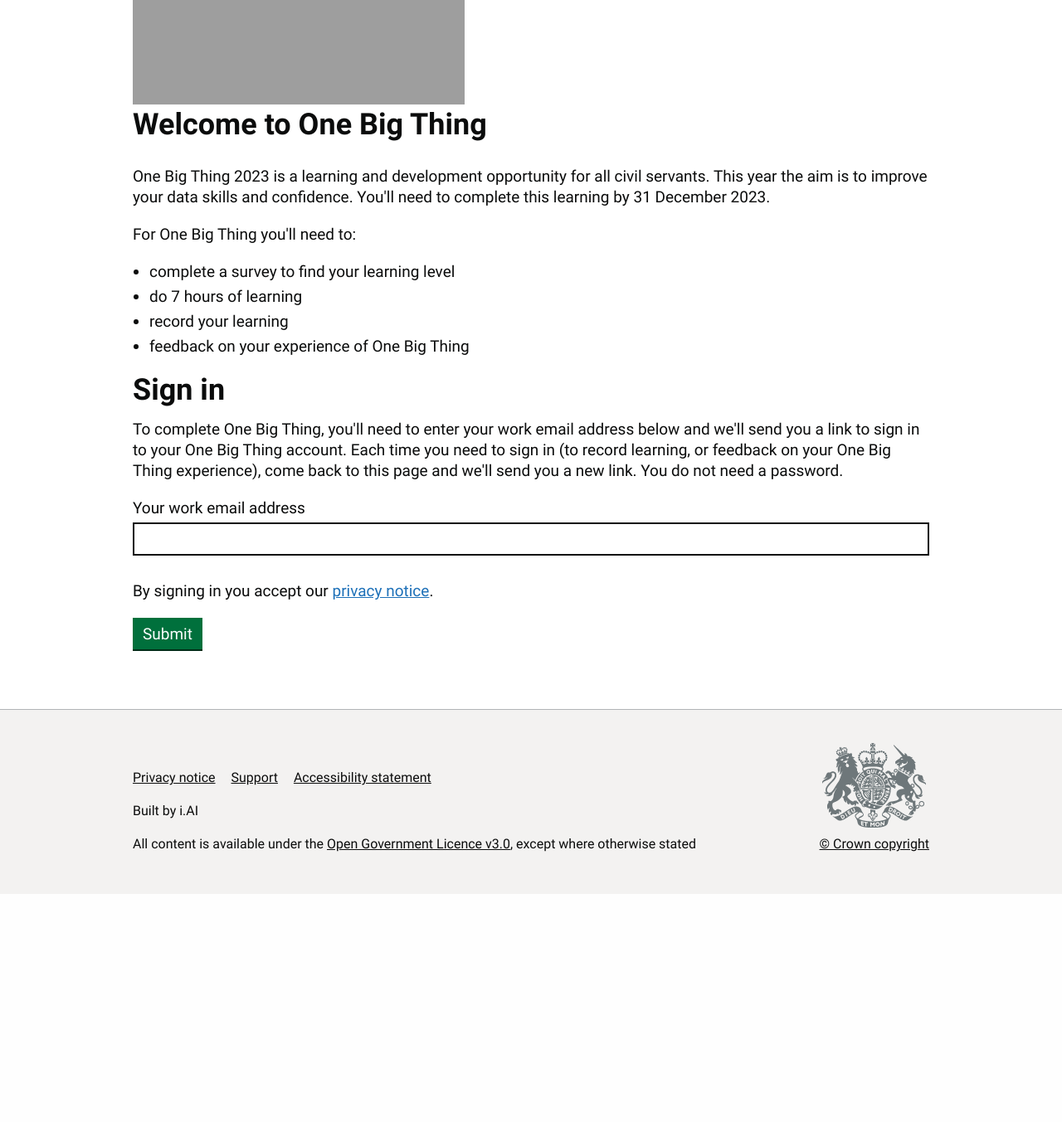
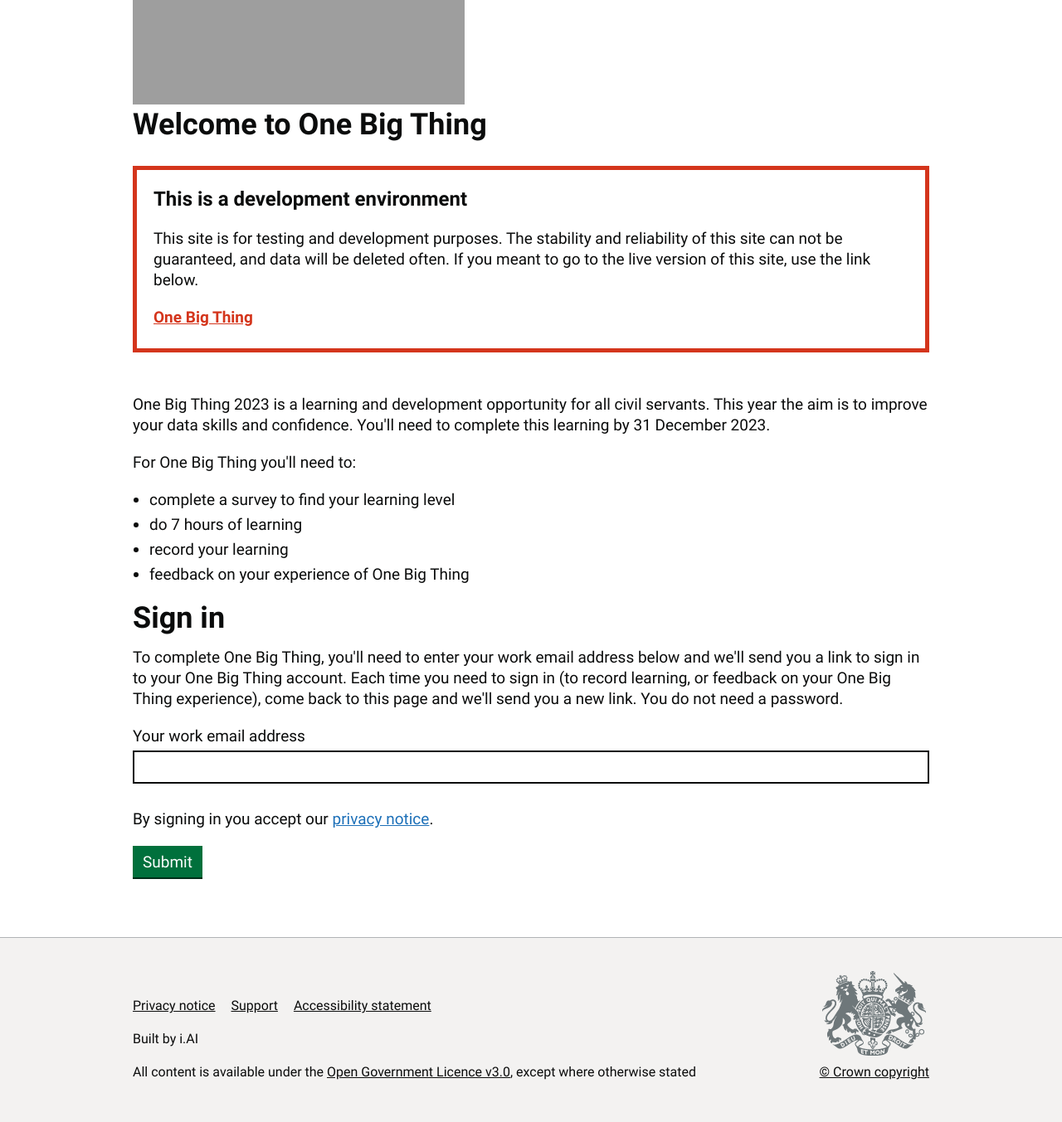
Before and after one commit to i-dot-ai/one-big-thing, a Django app: page / in a window 1280 px wide. Shown: the part 340-1693 px from the top of the page at 83% size. Before the commit the page ends 1418 px from the top, so only its background shows below. Run offline with Django 3.2, Linux system fonts and the light colour scheme; parts of the project's set-up code (start-up, migrations or seed data) failed here and were passed over; grey boxes are pictures that could not be loaded.

Commit message:
Added temp message to login that will only be released on develop

```diff
--- a/one_big_thing/templates/login.html
+++ b/one_big_thing/templates/login.html
@@ -12,6 +12,23 @@
 
     <div>
       <h1 class="govuk-heading-l">Welcome to One Big Thing</h1>
+        <div class="govuk-error-summary" data-module="govuk-error-summary">
+          <div role="alert">
+            <h2 class="govuk-error-summary__title">
+              This is a development environment
+            </h2>
+            <div class="govuk-error-summary__body">
+              <ul class="govuk-list govuk-error-summary__list">
+                <li>
+                  <p>This site is for testing and development purposes. The stability and reliability of this site can not be guaranteed, and data will be deleted often. If you meant to go to the live version of this site, use the link below.</p>
+                </li>
+                <li>
+                  <a href="https://onebigthing.civilservice.gov.uk">One Big Thing</a>
+                </li>
+              </ul>
+            </div>
+          </div>
+        </div>
       <p class="govuk-body">One Big Thing 2023 is a learning and development opportunity for all civil servants. This year the aim is to improve your data skills and confidence. You'll need to complete this learning by 31 December 2023.</p>
       <p class="govuk-body">For One Big Thing you'll need to:</p>
       <ul class="govuk-list govuk-list--bullet">
```
